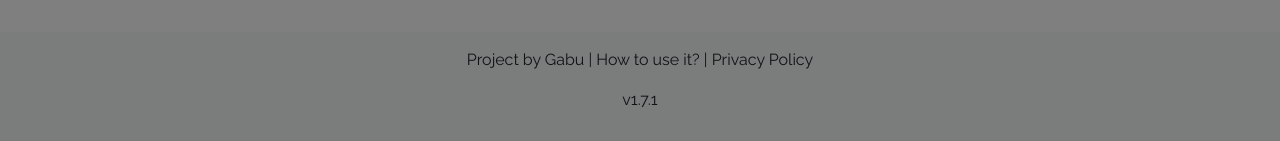
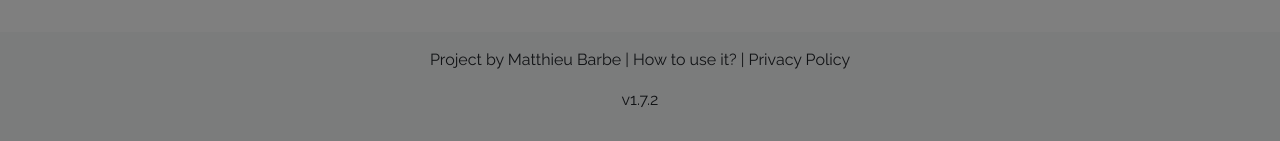
Before and after one commit to GaburaisuVGC/matchups, a React (Create React App) app in the folder front/: page / in a window 1280 px wide. Shown: the part 656-797 px from the top of the page. Built offline with nearby package versions, Linux system fonts and the light colour scheme; no server answers.

Commit message:
Update App.js

```diff
--- a/front/src/App.js
+++ b/front/src/App.js
@@ -88,10 +88,10 @@ const App = () => {
       >
         <p>
           <a
-            href="https://x.com/electhor94"
+            href="https://matthieu-barbe.dev/"
             className={`text-decoration-none ${isDarkMode ? "text-white" : "text-dark"}`}
           >
-            Project by Gabu
+            Project by Matthieu Barbe
           </a>{" "}
           |{" "}
           <a
@@ -113,7 +113,7 @@ const App = () => {
             href="https://github.com/GaburaisuVGC/matchups"
             className={`text-decoration-none ${isDarkMode ? "text-white" : "text-dark"}`}
           >
-            v1.7.1
+            v1.7.2
           </a>
         </p>
       </footer>
```
